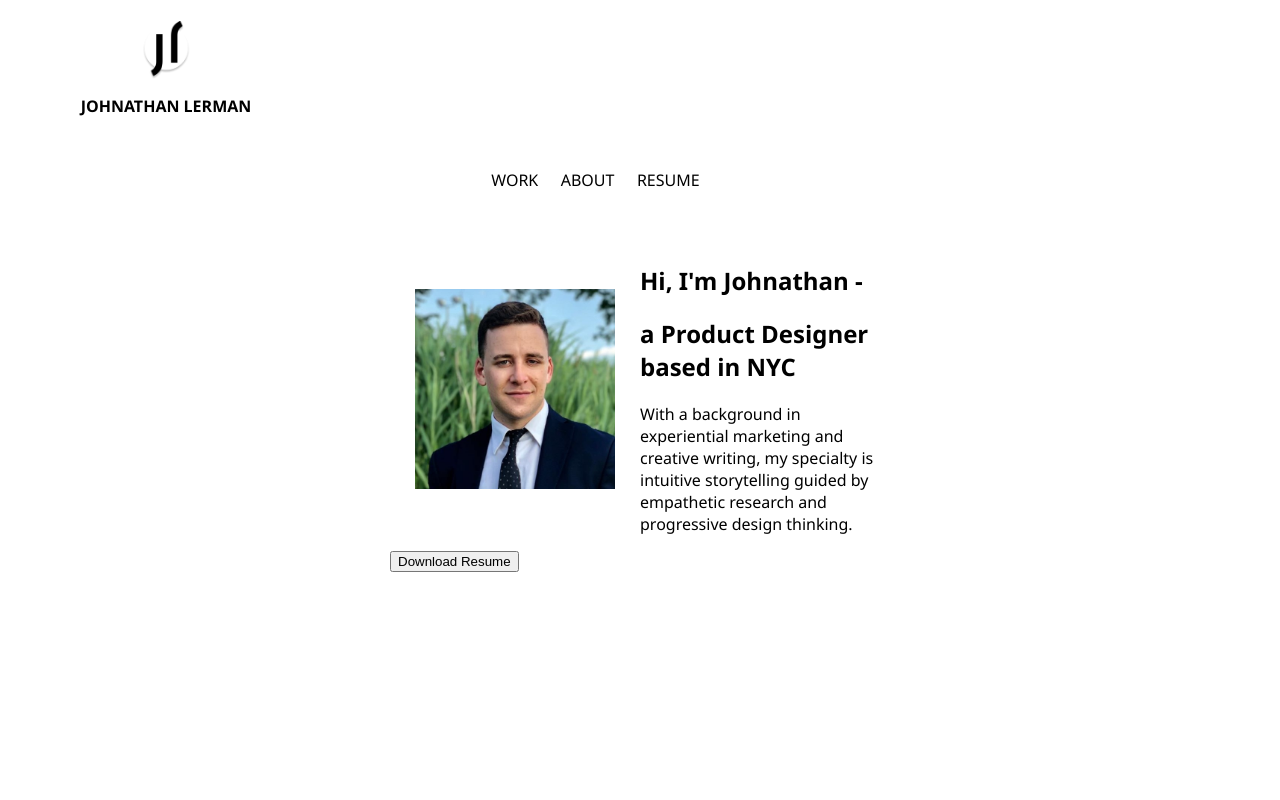
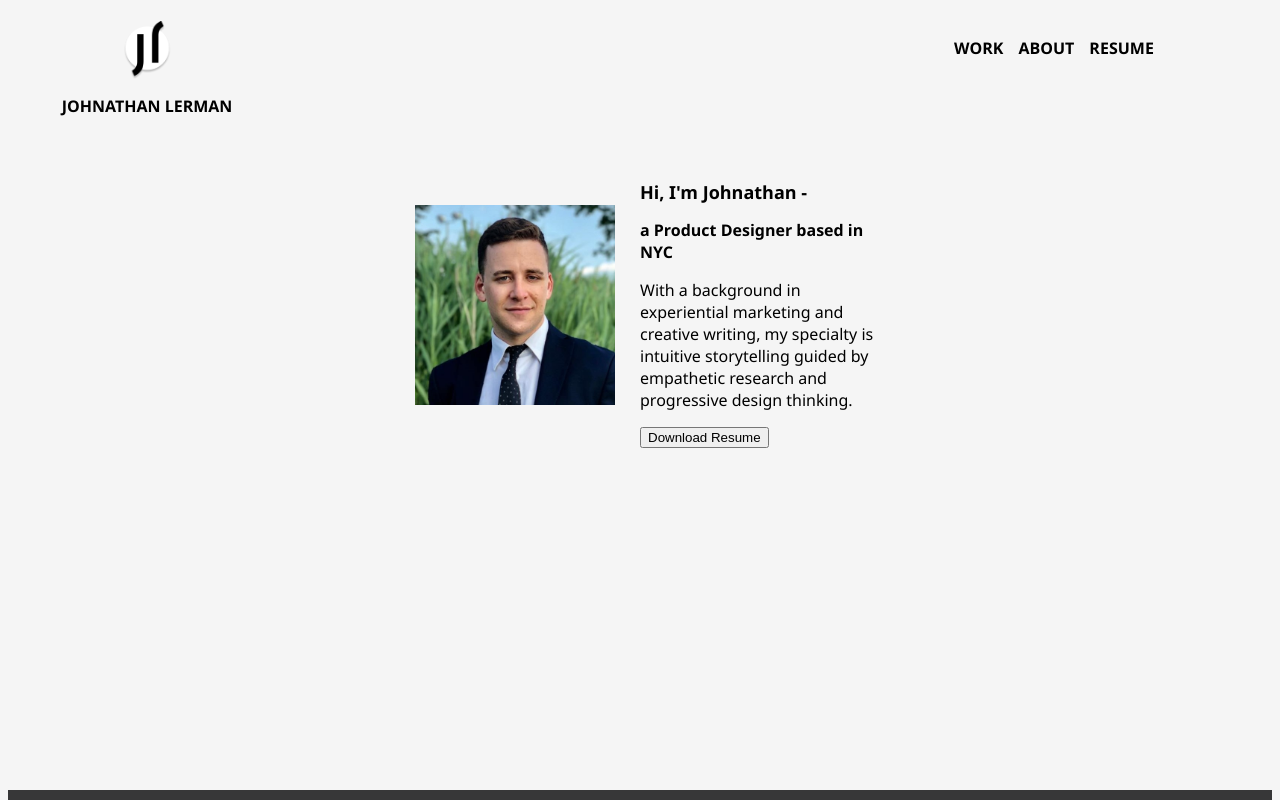
Before and after one commit to johnlerman/UX_UI_HW_17, a plain HTML site: page index.html in a window 1280 px wide. Shown: the top 800 px of the page. Drawn offline with Linux system fonts and the light colour scheme.

Commit message:
update style

```diff
--- a/css/style.css
+++ b/css/style.css
@@ -1,6 +1,17 @@
+body {
+    background-color: whitesmoke;
+}
+
 .inline-block {
     display: inline-block;
     vertical-align: top;
+
+}
+
+#navbar {
+    font-weight: bold;
+    float: right;
+    display: inline-block;
 }
 
 #headerlogo {
@@ -12,9 +23,11 @@ font-size: medium;
 }
 
 .logo {
-    width: 23%;
+    width: 20%;
     padding: 1%;
     display: inline-block;
+    font-size: auto;
+
 }
 
 nav {
@@ -23,9 +36,11 @@ nav {
 }
 
 ul {
-    width: 50%;
+
+    width: 30%;
     margin-left: auto;
     text-decoration: none;
+
 }
 
 li {
@@ -62,6 +77,7 @@ footer {
 display: inline-block;
 text-align: center;
 vertical-align: top;
+justify-content: space-between;
 padding: 1%;
 color: white;
 }
@@ -69,3 +85,11 @@ color: white;
 h1, h2, p, li {
     font-family: 'Segoe UI', Tahoma, Geneva, Verdana, sans-serif;
 }
+
+h1 {
+    font-size: large;
+}
+
+h2 {
+    font-size: medium;
+}
--- a/index.html
+++ b/index.html
@@ -10,7 +10,7 @@
             <h1 id="headerName">JOHNATHAN LERMAN</h1>
         </div>
         <nav class="inline-block">
-            <ul>
+            <ul id="navbar">
                 <li>WORK</li>
                 <li>ABOUT</li>
                 <li>RESUME</li>
```
